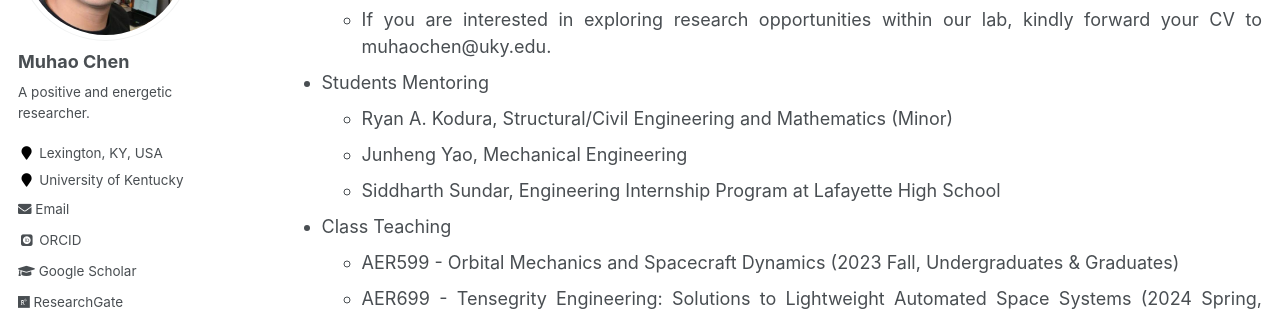
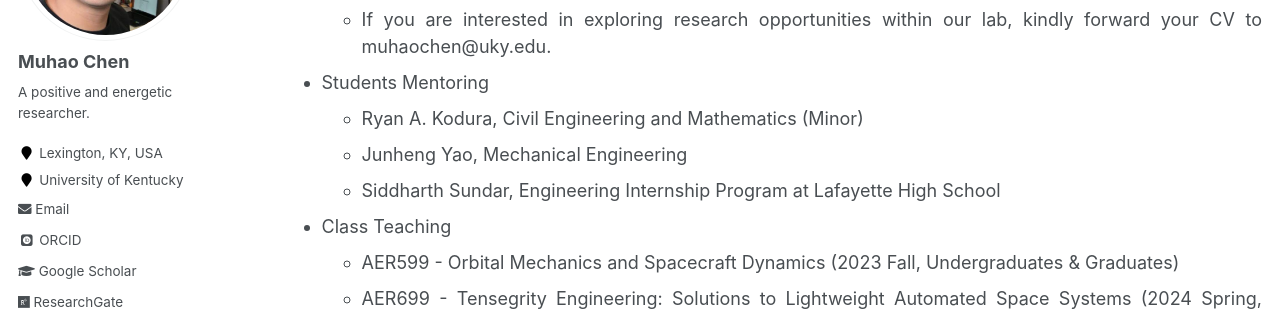
Before and after one commit to Muhao-Chen/muhao-chen.github.io, a Jekyll site: the page built from _pages/teaching.md, in a window 1280 px wide and 900 px high. Shown: the part 252-563 px from the top of the window. Built offline with Jekyll 4.4.1, drawn with Linux system fonts in a browser that asks for light colours; some web fonts are replaced.

Commit message:
Update teaching.md

```diff
--- a/_pages/teaching.md
+++ b/_pages/teaching.md
@@ -14,7 +14,7 @@ toc: true
     * If you are interested in exploring research opportunities within our lab, kindly forward your CV to muhaochen@uky.edu.
 
 - Students Mentoring
-    * Ryan A. Kodura, Structural/Civil Engineering and Mathematics (Minor)
+    * Ryan A. Kodura, Civil Engineering and Mathematics (Minor)
     * Junheng Yao, Mechanical Engineering
     * Siddharth Sundar, Engineering Internship Program at Lafayette High School
 
```
